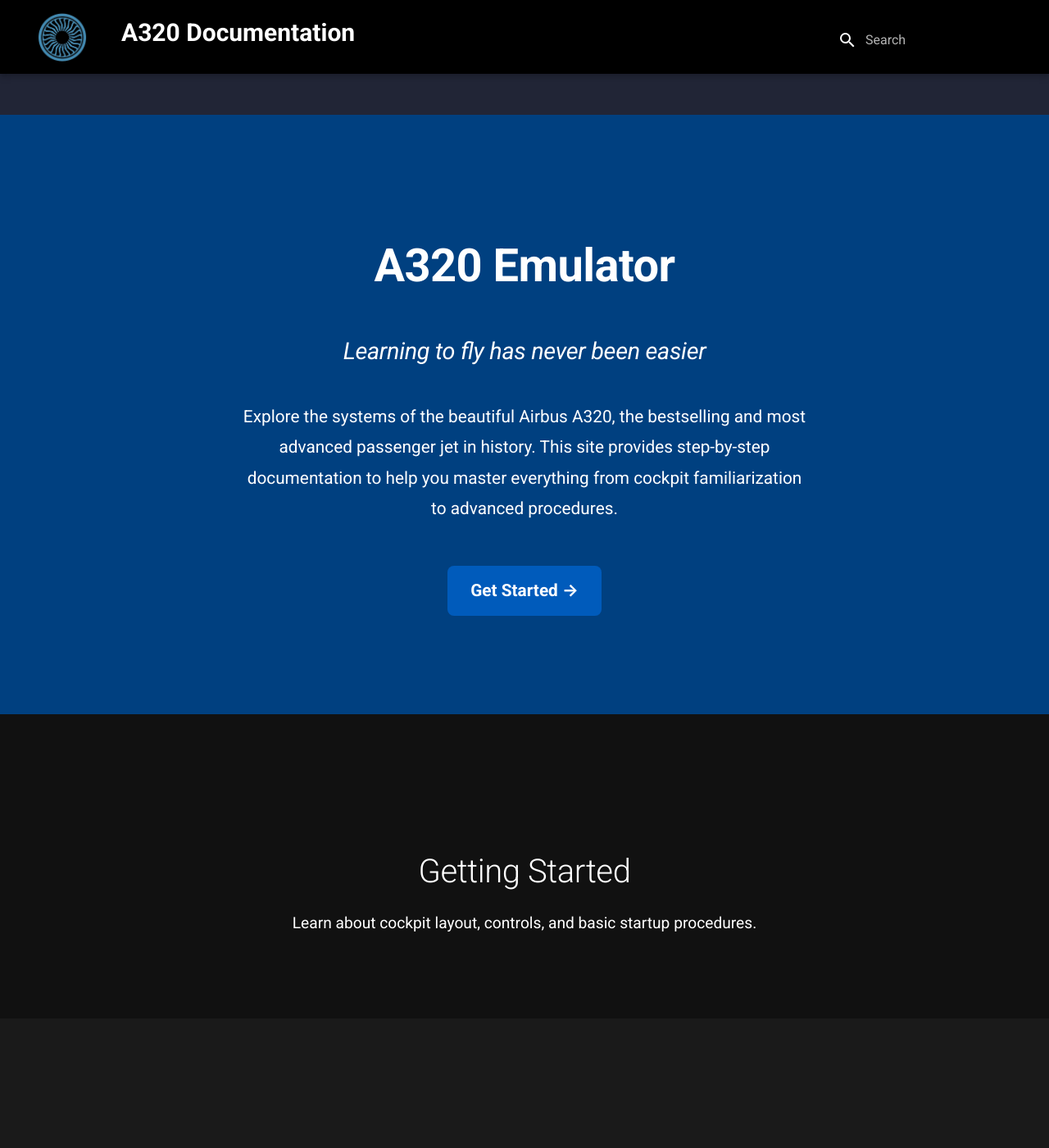
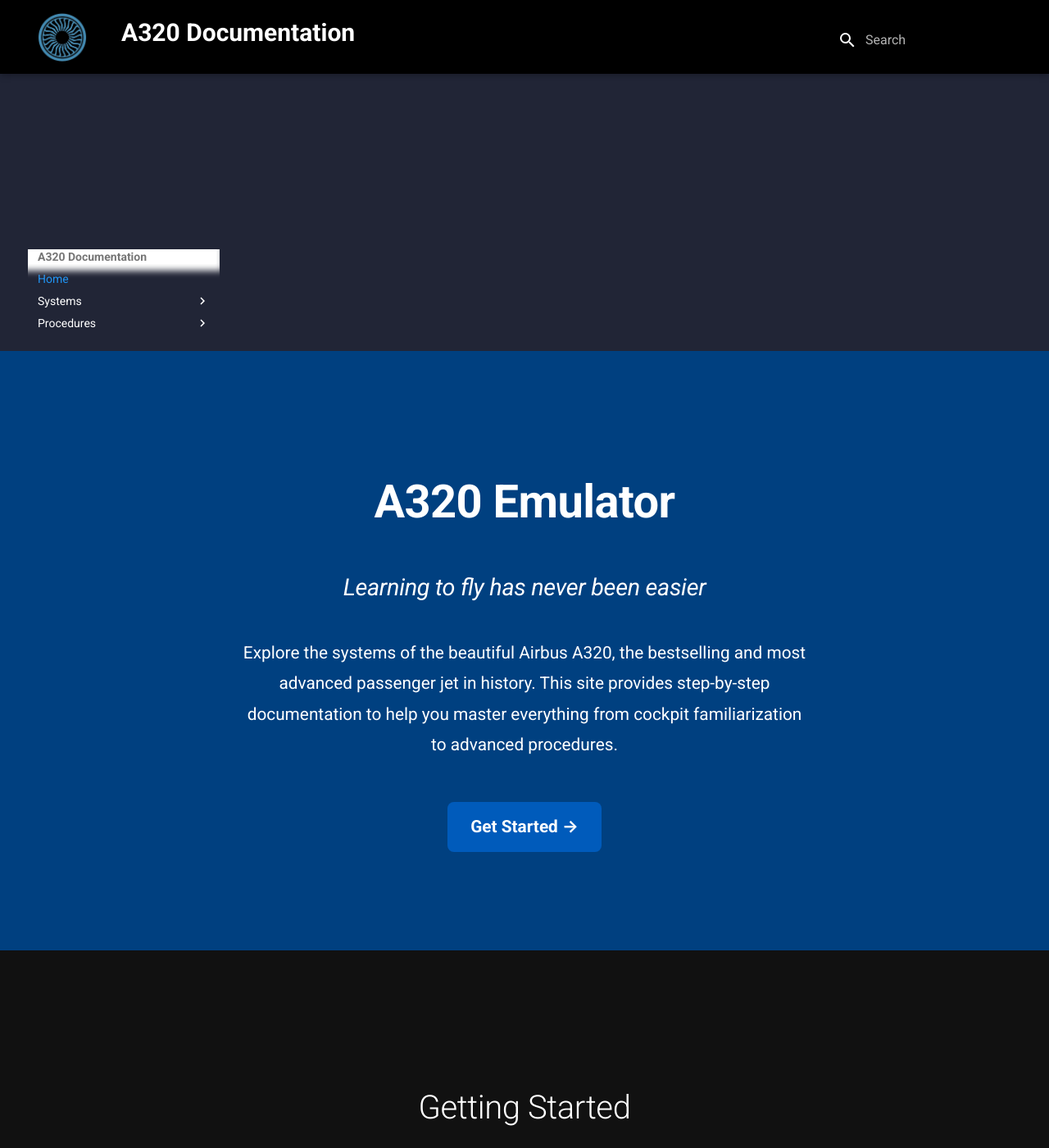
Before and after one commit to danhuaflx-56/A320-emulator, an MkDocs documentation site: the page built from docs/index.md, in a window 1280 px wide and 1400 px high. Shown: the whole window at 82% size. Built offline with MkDocs 1.6.1 and Material for MkDocs 9.7.7, drawn with Linux system fonts in a browser that asks for light colours.

Commit message:
Update custom.css

```diff
--- a/docs/assets/custom.css
+++ b/docs/assets/custom.css
@@ -1,12 +1,18 @@
 /* Make site header smaller */
 .md-main, .md-content, .md-typeset {
+  padding-top: 100px;
   background-color: #212536 !important;
   color: #ffffff !important; /* switch text to white for readability */
 }
 .md-header {
+  position: sticky;
   background-color: #000000; /* Airbus dark blue */
   height: 90px;       /* default ~56px */
   padding: 10px 20px; /* add some breathing room */
+  box-shadow: 0 2px 8px rgba(0,0,0,0.3);
+  top: 0;
+  z-index: 1000;        /* keeps it above content */
+  width: 100%;
 }
 .md-header__inner {
   display: flex;
```
